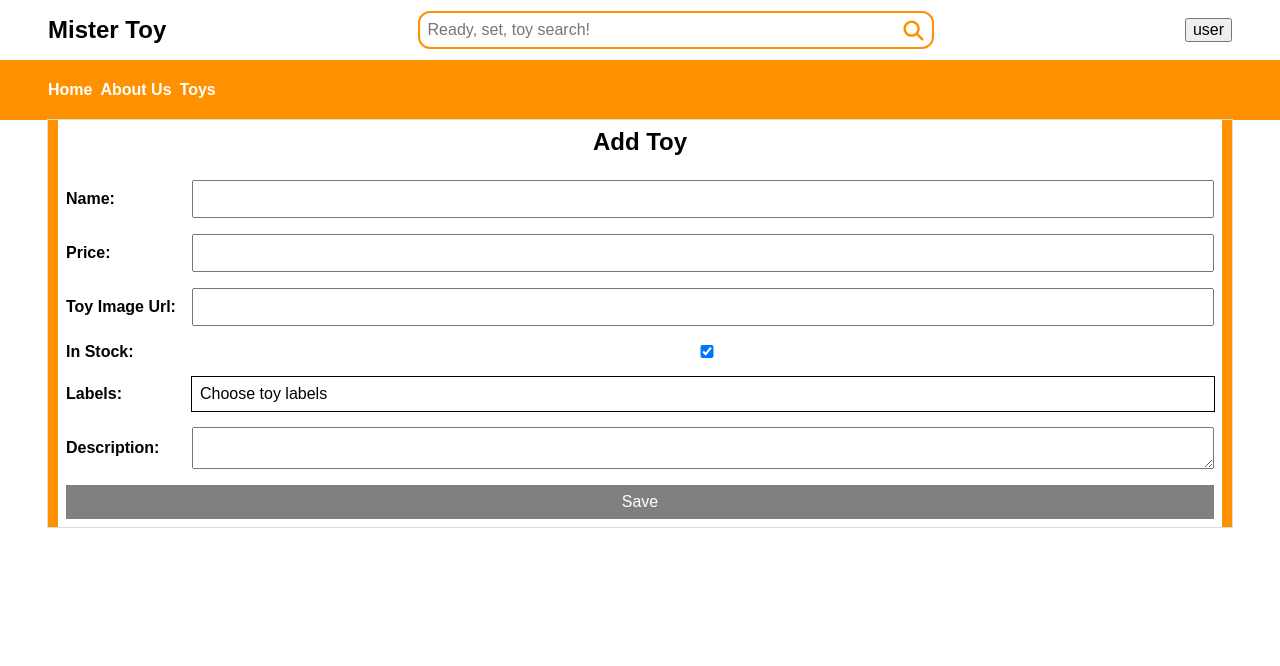
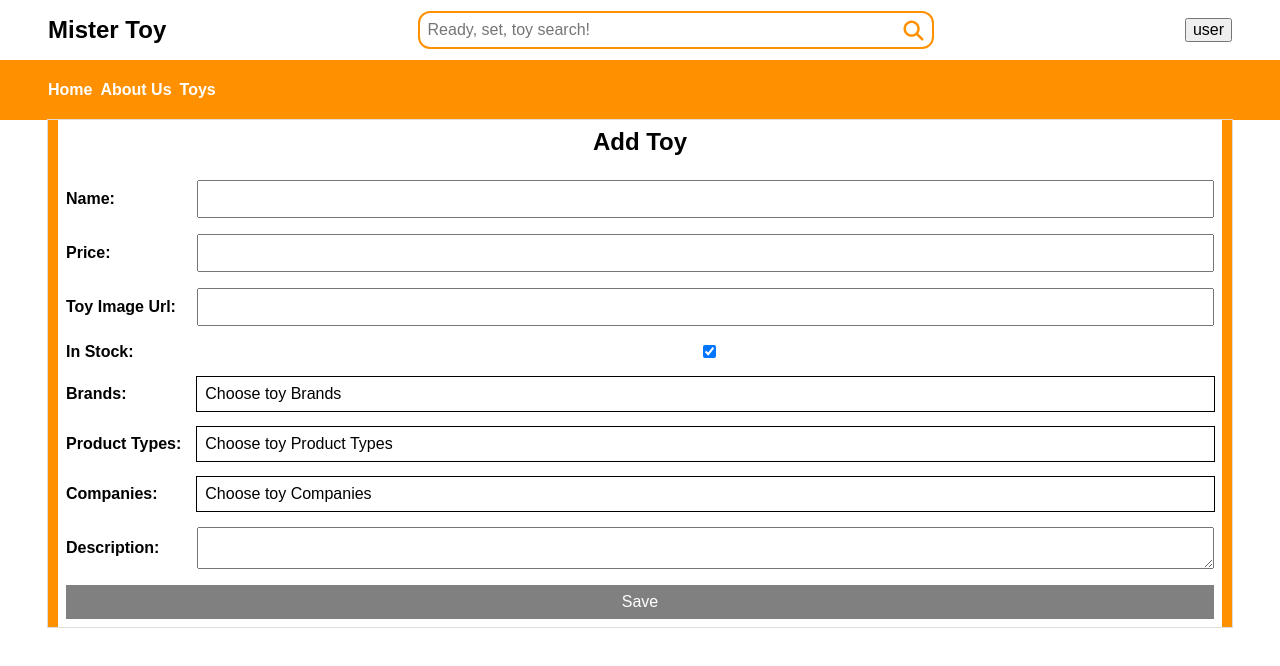
Before and after one commit to Eh2409/mister-toy-frontend, a React (Vite) app: page /toy/edit in a window 1280 px wide. Shown: the top 666 px of the page. Built offline with nearby package versions, Linux system fonts and the light colour scheme.

Commit message:
Refactor toy labels

```diff
--- a/src/assets/style/cmps/LabelsPicker.css
+++ b/src/assets/style/cmps/LabelsPicker.css
@@ -1,5 +1,6 @@
 .labels-picker {
     gap: 0.3em;
+    margin-block-end: 1em;
 
     label {
         cursor: pointer;
--- a/src/cmps/LabelPicker.jsx
+++ b/src/cmps/LabelPicker.jsx
@@ -1,7 +1,7 @@
 
 import { useState, useEffect, useRef } from 'react'
 
-export function LabelPicker({ labels, filterLabels, onSaveLabels }) {
+export function LabelPicker({ labels, filterLabels, onSaveLabels, labelType }) {
 
     const [labelsToEdit, setLabelsToEdit] = useState(filterLabels)
 
@@ -18,7 +18,7 @@ export function LabelPicker({ labels, filterLabels, onSaveLabels }) {
 
 
     useEffect(() => {
-        onSaveLabels(labelsToEdit)
+        onSaveLabels(labelsToEdit, labelType)
     }, [labelsToEdit])
 
 
--- a/src/cmps/toy/ToyFilter.jsx
+++ b/src/cmps/toy/ToyFilter.jsx
@@ -10,10 +10,10 @@ import { LabelPicker } from '../LabelPicker'
 
 
 export function ToyFilter({ filterBy, onSetFilterBy, toysLabels }) {
-    toyActions
+
     const searchWord = useSelector(storeState => storeState.toyModule.searchWord)
     const [filterByToEdit, setFilterByToEdit] = useState({ ...filterBy })
-    const resetFilterRef = useRef({ name: '', price: 0, labels: [], inStock: 'all' })
+    const resetFilterRef = useRef({ name: '', price: 0, brands: [], productTypes: [], companies: [], inStock: 'all' })
 
     useEffect(() => {
         onSetFilterBy(filterByToEdit)
@@ -38,14 +38,14 @@ export function ToyFilter({ filterBy, onSetFilterBy, toysLabels }) {
         setFilterByToEdit(prevFilter => ({ ...prevFilter, [name]: value }))
     }
 
-    function onSaveLabels(labelsToSave) {
+    function onSaveLabels(labelsToSave, labelType) {
 
         const labelsToSaveStr = JSON.stringify(labelsToSave.sort())
-        const filterLabelsStr = JSON.stringify(filterByToEdit.labels.sort())
+        const filterLabelsStr = JSON.stringify(filterByToEdit[labelType].sort())
 
         if (labelsToSaveStr === filterLabelsStr) return
 
-        setFilterByToEdit(prevFilter => ({ ...prevFilter, labels: labelsToSave }))
+        setFilterByToEdit(prevFilter => ({ ...prevFilter, [labelType]: labelsToSave }))
     }
 
 
@@ -54,10 +54,10 @@ export function ToyFilter({ filterBy, onSetFilterBy, toysLabels }) {
     }
 
     function onRemoveAppliedFilters(key, val) {
-        if (key === 'labels') {
+        if (key === 'brands' || key === 'productTypes' || key === 'companies') {
             setFilterByToEdit(prevFilter => ({
                 ...prevFilter,
-                labels: prevFilter.labels.filter(l => l !== val)
+                [key]: prevFilter[key].filter(l => l !== val)
             }))
         } else if (key === 'inStock') {
             setFilterByToEdit(prevFilter => ({ ...prevFilter, inStock: 'all' }))
@@ -72,12 +72,13 @@ export function ToyFilter({ filterBy, onSetFilterBy, toysLabels }) {
     }
 
     function isAppliedFilterVisible(filterByToEdit) {
-        const { name, price, labels, inStock } = filterByToEdit
-        if (!name && !price && labels.length <= 0 && inStock === 'all') return false
+        const { name, price, brands, productTypes, companies, inStock } = filterByToEdit
+        if (!name && !price && brands?.length <= 0 && productTypes?.length <= 0 && companies?.length <= 0 && inStock === 'all') return false
         else return true
     }
 
-    const { name, price, labels, inStock } = filterByToEdit
+    const { name, price, brands, productTypes, companies, inStock } = filterByToEdit
+
     return (
         <section className='toy-filter'>
             <div>
@@ -93,13 +94,17 @@ export function ToyFilter({ filterBy, onSetFilterBy, toysLabels }) {
                                 onClick={() => onRemoveAppliedFilters(key, val)}>
                                 <span>x</span> {val ? "In Stock" : "Out of Stock"}</div>
 
-                            if (key === 'labels' && val.length <= 0) return
+                            if (key === 'brands' && val.length <= 0 ||
+                                key === 'productTypes' && val.length <= 0 ||
+                                key === 'companies' && val.length <= 0) return
 
-                            if (key === 'labels' && val.length > 0) return val.map(l => {
-                                return <div key={l} className='filter-val'
-                                    onClick={() => onRemoveAppliedFilters(key, l)} >
-                                    <span>x</span> {l}</div>
-                            })
+                            if (key === 'brands' && val.length > 0 ||
+                                key === 'productTypes' && val.length > 0 ||
+                                key === 'companies' && val.length > 0) return val.map(l => {
+                                    return <div key={l} className='filter-val'
+                                        onClick={() => onRemoveAppliedFilters(key, l)} >
+                                        <span>x</span> {l}</div>
+                                })
 
                             if (val) return <div key={val + key} className='filter-val'
                                 onClick={() => onRemoveAppliedFilters(key, val)}><span>x</span> {val}</div>
@@ -132,8 +137,30 @@ export function ToyFilter({ filterBy, onSetFilterBy, toysLabels }) {
                     </div>
 
 
-                    <h3>Toy Labels</h3>
-                    <LabelPicker labels={toysLabels} filterLabels={labels} onSaveLabels={onSaveLabels} />
+                    <h3>Brands</h3>
+                    {toysLabels?.brands?.length > 0 && < LabelPicker
+                        labels={toysLabels.brands}
+                        filterLabels={brands}
+                        onSaveLabels={onSaveLabels}
+                        labelType={'brands'} />
+                    }
+
+                    <h3>Product Types</h3>
+                    {toysLabels?.productTypes?.length > 0 && <LabelPicker
+                        labels={toysLabels.productTypes}
+                        filterLabels={productTypes}
+                        onSaveLabels={onSaveLabels}
+                        labelType={'productTypes'} />
+                    }
+
+                    <h3>Companies</h3>
+                    {toysLabels?.companies?.length > 0 && <LabelPicker
+                        labels={toysLabels.companies}
+                        filterLabels={companies}
+                        onSaveLabels={onSaveLabels}
+                        labelType={'companies'} />
+                    }
+
                 </form>
             </div>
         </section >
--- a/src/cmps/toy/ToyPreview.jsx
+++ b/src/cmps/toy/ToyPreview.jsx
@@ -10,7 +10,7 @@ export function ToyPreview({ toy }) {
             />
             <div className="toy-prev-info">
                 <h2 className="toy-name">{toy.name}</h2>
-                <div>Labels: {toy.labels.join(', ')}</div>
+                <div>By: {toy.companies.join(', ')}</div>
                 <div className={`toy-price ${!toy.inStock ? 'out' : ''}`}>Price: ${toy.price}</div>
             </div>
         </>
--- a/src/pages/ToyEdit.jsx
+++ b/src/pages/ToyEdit.jsx
@@ -18,10 +18,13 @@ export function ToyEdit(props) {
     const { toyId } = params
 
     const [toyToEdit, setToyToEdit] = useState(toyService.getEmptyToy())
-    const [isLabelsPickerOpen, setIsLabelsPickerOpen] = useState(false)
+    const [isLabelsPickerOpen, setIsLabelsPickerOpen] = useState({ isOpen: false, type: '' })
     const toysLabels = useSelector(storeState => storeState.toyModule.labels)
 
-    const labelsPickerWrapper = useRef()
+    const brandsPickerWrapper = useRef()
+    const productTypesPickerWrapper = useRef()
+    const companiesPickerWrapper = useRef()
+
 
     useEffect(() => {
         if (toyId) {
@@ -33,7 +36,7 @@ export function ToyEdit(props) {
     }, [])
 
     useEffect(() => {
-        if (isLabelsPickerOpen) {
+        if (isLabelsPickerOpen.isOpen) {
             addEventListener('mousedown', handleClickOutside)
         } else {
             removeEventListener('mousedown', handleClickOutside)
@@ -46,7 +49,11 @@ export function ToyEdit(props) {
     }, [isLabelsPickerOpen])
 
     function handleClickOutside({ target }) {
-        const elLabelsWrapper = labelsPickerWrapper.current
+        var elLabelsWrapper = ''
+        if (isLabelsPickerOpen.type === 'brands') elLabelsWrapper = brandsPickerWrapper.current
+        else if (isLabelsPickerOpen.type === 'productTypes') elLabelsWrapper = productTypesPickerWrapper.current
+        else if (isLabelsPickerOpen.type === 'companies') elLabelsWrapper = companiesPickerWrapper.current
+
         if (target !== elLabelsWrapper && !elLabelsWrapper.contains(target)) {
             toggleLabelsPicker()
         }
@@ -93,23 +100,30 @@ export function ToyEdit(props) {
             })
     }
 
-    function onSaveLabels(labelsToSave) {
+    function onSaveLabels(labelsToSave, labelType) {
 
         const labelsToSaveStr = JSON.stringify(labelsToSave.sort())
-        const toyLabelsStr = JSON.stringify(toyToEdit.labels.sort())
+        const toyLabelsStr = JSON.stringify(toyToEdit[labelType].sort())
 
         if (labelsToSaveStr === toyLabelsStr) return
 
-        setToyToEdit(prev => ({ ...prev, labels: labelsToSave }))
+        setToyToEdit(prev => ({ ...prev, [labelType]: labelsToSave }))
     }
 
-    function toggleLabelsPicker() {
-        setIsLabelsPickerOpen(!isLabelsPickerOpen)
+    function toggleLabelsPicker(type = undefined) {
+        setIsLabelsPickerOpen(prev => {
+            if (!type || type === prev.type) {
+                prev = { isOpen: false, type: '' }
+            } else {
+                prev = { isOpen: true, type: type }
+            }
+            return prev
+        })
     }
 
     if (toyId && !toyToEdit?._id) return "loading..."
 
-    const { name, price, imgUrl, inStock, description, labels } = toyToEdit
+    const { name, price, imgUrl, inStock, description, brands, productTypes, companies } = toyToEdit
 
     return (
         <section className="toy-edit">
@@ -130,12 +144,49 @@ export function ToyEdit(props) {
                 <label htmlFor="inStock">In Stock:</label>
                 <input type="checkbox" name="inStock" id="inStock" checked={inStock} onChange={handleChange} />
 
-                <label>Labels:</label>
-                <div className="labels-picker-wrapper" ref={labelsPickerWrapper}>
-                    <div className="prev-labels" onClick={toggleLabelsPicker}>
-                        {labels?.length > 0 ? labels.join(', ') : 'Choose toy labels'}
+                <label>Brands:</label>
+                <div className="labels-picker-wrapper" ref={brandsPickerWrapper}>
+                    <div className="prev-labels" onClick={() => toggleLabelsPicker('brands')}>
+                        {brands?.length > 0 ? brands.join(', ') : 'Choose toy Brands'}
                     </div>
-                    {isLabelsPickerOpen && <LabelPicker labels={toysLabels} filterLabels={labels} onSaveLabels={onSaveLabels} />}
+                    {isLabelsPickerOpen.isOpen &&
+                        isLabelsPickerOpen.type === 'brands' &&
+                        toysLabels?.brands?.length > 0 && < LabelPicker
+                            labels={toysLabels.brands}
+                            filterLabels={brands}
+                            onSaveLabels={onSaveLabels}
+                            labelType={'brands'}
+                        />}
+                </div>
+
+                <label>Product Types:</label>
+                <div className="labels-picker-wrapper" ref={productTypesPickerWrapper}>
+                    <div className="prev-labels" onClick={() => toggleLabelsPicker('productTypes')}>
+                        {productTypes?.length > 0 ? productTypes.join(', ') : 'Choose toy Product Types'}
+                    </div>
+                    {isLabelsPickerOpen.isOpen &&
+                        isLabelsPickerOpen.type === 'productTypes' &&
+                        toysLabels?.productTypes?.length > 0 && < LabelPicker
+                            labels={toysLabels.productTypes}
+                            filterLabels={productTypes}
+                            onSaveLabels={onSaveLabels}
+                            labelType={'productTypes'}
+                        />}
+                </div>
+
+                <label>Companies:</label>
+                <div className="labels-picker-wrapper" ref={companiesPickerWrapper}>
+                    <div className="prev-labels" onClick={() => toggleLabelsPicker('companies')}>
+                        {companies?.length > 0 ? companies.join(', ') : 'Choose toy Companies'}
+                    </div>
+                    {isLabelsPickerOpen.isOpen &&
+                        isLabelsPickerOpen.type === 'companies' &&
+                        toysLabels?.companies?.length > 0 && < LabelPicker
+                            labels={toysLabels.companies}
+                            filterLabels={companies}
+                            onSaveLabels={onSaveLabels}
+                            labelType={'companies'}
+                        />}
                 </div>
 
                 <label htmlFor="description">Description:</label>
--- a/src/pages/ToyIndex.jsx
+++ b/src/pages/ToyIndex.jsx
@@ -67,7 +67,7 @@ export function ToyIndex(props) {
         setFilterBy(prevFilter => ({ ...prevFilter, pageIdx: pageNum }))
     }
 
-    const { name, price, labels, inStock, sortType, dir, pageIdx } = filterBy
+    const { name, price, brands, productTypes, companies, inStock, sortType, dir, pageIdx } = filterBy
 
     return (
         <section className="toy-index">
@@ -79,7 +79,7 @@ export function ToyIndex(props) {
 
             <aside className='toy-filter-wrapper'>
                 <ToyFilter
-                    filterBy={{ name, price, labels, inStock }}
+                    filterBy={{ name, price, brands, productTypes, companies, inStock }}
                     onSetFilterBy={onSetFilterBy}
                     toysLabels={toysLabels}
                 />
--- a/src/services/toy/index-toy.js
+++ b/src/services/toy/index-toy.js
@@ -11,7 +11,9 @@ function getEmptyToy() {
         name: '',
         imgUrl: '',
         price: 0,
-        labels: [],
+        brands: [],
+        productTypes: [],
+        companies: [],
         inStock: true,
         description: ''
     }
@@ -22,7 +24,9 @@ function getDefaultFilter() {
         name: '',
         price: 0,
         inStock: 'all',
-        labels: [],
+        brands: [],
+        productTypes: [],
+        companies: [],
         sortType: 'createdAt',
         dir: -1,
         pageIdx: 0
@@ -38,8 +42,8 @@ function getFilterFromSearchParams(searchParams) {
         if (field === 'inStock') {
             const inStock = searchParams.get(field) || defaultFilter[field]
             filterBy[field] = inStock !== 'all' ? JSON.parse(inStock) : 'all'
-        } else if (field === 'labels') {
-            filterBy[field] = searchParams.getAll(`labels`) || defaultFilter[field]
+        } else if (field === 'brands' || field === 'productTypes' || field === 'companies') {
+            filterBy[field] = searchParams.getAll(field) || defaultFilter[field]
         } else if (field === 'price' || field === 'dir' || field === 'pageIdx') {
             filterBy[field] = +searchParams.get(field) || defaultFilter[field]
         } else {
--- a/src/services/toy/toy.service.local.js
+++ b/src/services/toy/toy.service.local.js
@@ -32,11 +32,25 @@ function query(filterBy = {}) {
         }
 
 
-        if (filterBy.labels?.length > 0) {
+        if (filterBy.brands?.length > 0) {
             toys = toys.filter(toy => {
-                return filterBy.labels.some(label => toy.labels.includes(label))
+                return filterBy.brands.some(brand => toy.brands.includes(brand))
             })
         }
+
+        if (filterBy.productTypes?.length > 0) {
+            toys = toys.filter(toy => {
+                return filterBy.productTypes.some(productType => toy.productTypes.includes(productType))
+            })
+        }
+
+        if (filterBy.companies?.length > 0) {
+            toys = toys.filter(toy => {
+                return filterBy.companies.some(company => toy.companies.includes(company))
+            })
+        }
+
+
 
         if (filterBy.sortType && filterBy.dir) {
             if (filterBy.sortType === 'price') {
@@ -88,10 +102,33 @@ function save(toy) {
     }
 }
 
-function getLabels() {
-    const labels = ['On wheels', 'Box game', 'Art', 'Baby', 'Doll', 'Puzzle',
-        'Outdoor', 'Battery Powered']
-    return Promise.resolve(labels)
+function getLabels(params) {
+
+    const brands = [
+        "Naruto",
+        "Dragon Ball",
+        "One Piece",
+        "My Hero Academia",
+        "Demon Slayer"
+    ]
+
+    const productTypes = [
+        "Action Figure",
+        "Nendoroid",
+        "Model Kit",
+        "Plush Toy",
+        "Statue"
+    ]
+
+    const companies = [
+        "Bandai",
+        "Good Smile Company",
+        "Banpresto",
+        "Kotobukiya",
+        "Funko"
+    ]
+
+    return Promise.resolve({ brands, productTypes, companies })
 }
 
 
@@ -102,23 +139,31 @@ function _createToysArray() {
     var toys = loadFromStorage(TOY_KEY)
     if (!toys || !toys.length) {
         var toys = []
-        const labels = getLabels()
-        for (let i = 0; i < 20; i++) {
-            const toyLabel = labels[getRandomIntInclusive(0, labels.length - 1)]
-            toys.push(_createToy(toyLabel))
-        }
-        saveToStorage(TOY_KEY, toys)
+
+        return getLabels().then(({ brands, productTypes, companies }) => {
+            for (let i = 0; i < 20; i++) {
+                const brand = brands[getRandomIntInclusive(0, brands.length - 1)]
+                const productType = productTypes[getRandomIntInclusive(0, productTypes.length - 1)]
+                const company = companies[getRandomIntInclusive(0, companies.length - 1)]
+                toys.push(_createToy(brand, productType, company))
+            }
+            saveToStorage(TOY_KEY, toys)
+        })
+
+
     }
 }
 
 
-function _createToy(label) {
+function _createToy(brand, productType, company) {
     return {
         _id: makeId(),
         name: makeLorem(1),
         imgUrl: `/public/images/toys/${getRandomIntInclusive(1, 5)}.png`,
         price: getRandomIntInclusive(10, 100),
-        labels: [label],
+        brands: [brand] || [],
+        productTypes: [productType] || [],
+        companies: [company] || [],
         createdAt: Date.now(),
         inStock: Math.random() > 0.5 ? true : false,
         description: makeLorem(20),
```
Also changed, not shown: src/assets/style/pages/ToyDetails.css (+9 -2 lines), src/pages/ToyDetails.jsx (+16 -6 lines).
